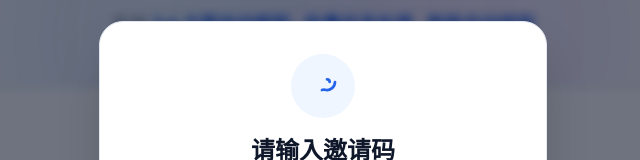
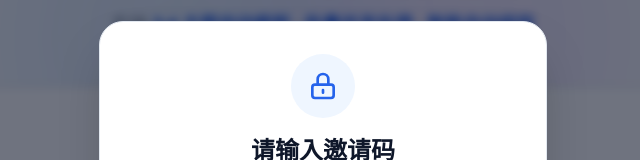
Before and after one commit to Luoshifenw/ozon-image-translator, a React (Vite) app in the folder frontend/: page / in a window 1280 px wide. Shown: the part 161-321 px from the top of the page, without its empty margins (317-957 px from the left). Built offline with nearby package versions, Linux system fonts and the light colour scheme.

Commit message:
fix(frontend): replace malformed svg path in LoginModal

```diff
--- a/frontend/src/components/LoginModal.tsx
+++ b/frontend/src/components/LoginModal.tsx
@@ -44,7 +44,7 @@ export function LoginModal({ onLoginSuccess }: LoginModalProps) {
                 <div className="text-center mb-8">
                     <div className="inline-flex items-center justify-center w-16 h-16 rounded-full bg-blue-50 mb-4 text-blue-600">
                         <svg className="w-8 h-8" fill="none" viewBox="0 0 24 24" stroke="currentColor">
-                            <path strokeLinecap="round" strokeLinejoin="round" strokeWidth={2} d="M15 7a2 2 0 012 2m4 0a6 6 0 01-7.743 5.743L11.5 14.793l-.293.293D3.12 3.12 0 012 11.571V14a1 1 0 001 1h1v1a1 1 0 001 1h1v1a1 1 0 001 1h1v1a1 1 0 001 1h2a1 1 0 001-1v-1.586z" />
+                            <path strokeLinecap="round" strokeLinejoin="round" strokeWidth={2} d="M12 15v2m-6 4h12a2 2 0 002-2v-6a2 2 0 00-2-2H6a2 2 0 00-2 2v6a2 2 0 002 2zm10-10V7a4 4 0 00-8 0v4h8z" />
                         </svg>
                     </div>
                     <h2 className="text-2xl font-bold text-slate-900">请输入邀请码</h2>
```
